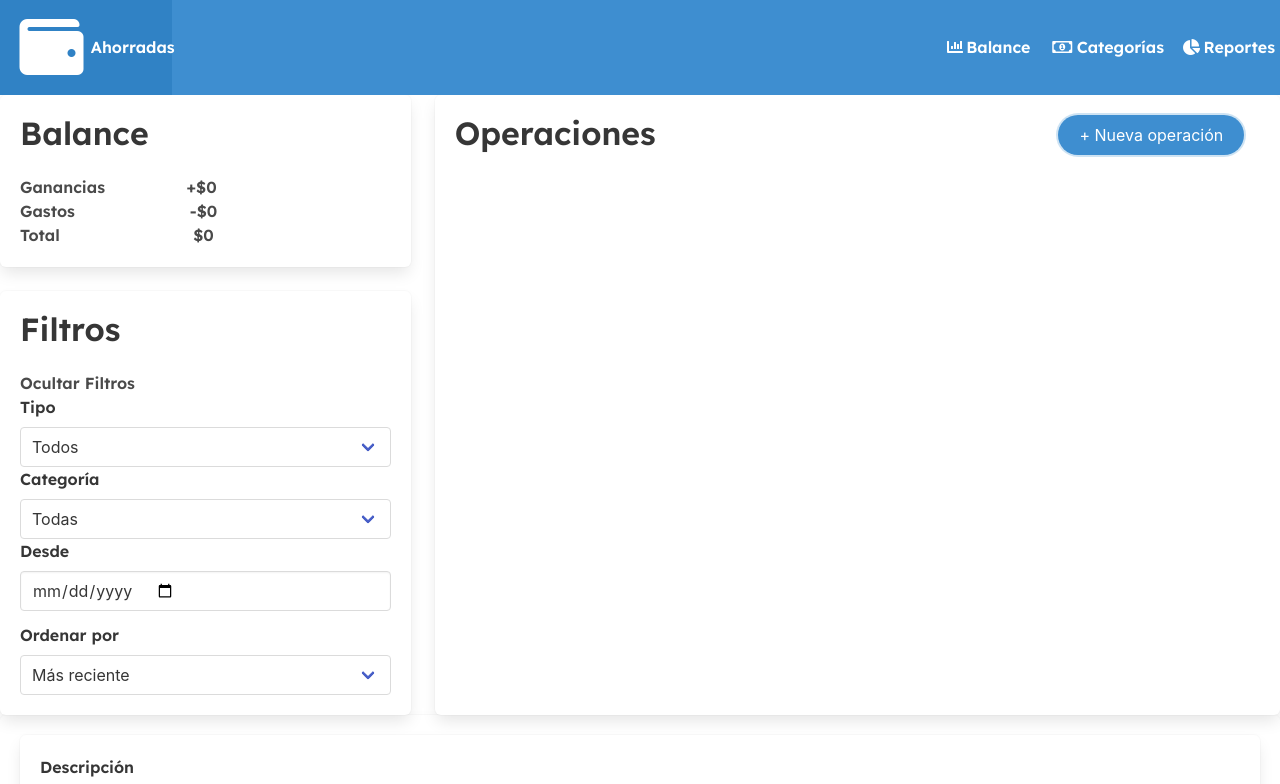
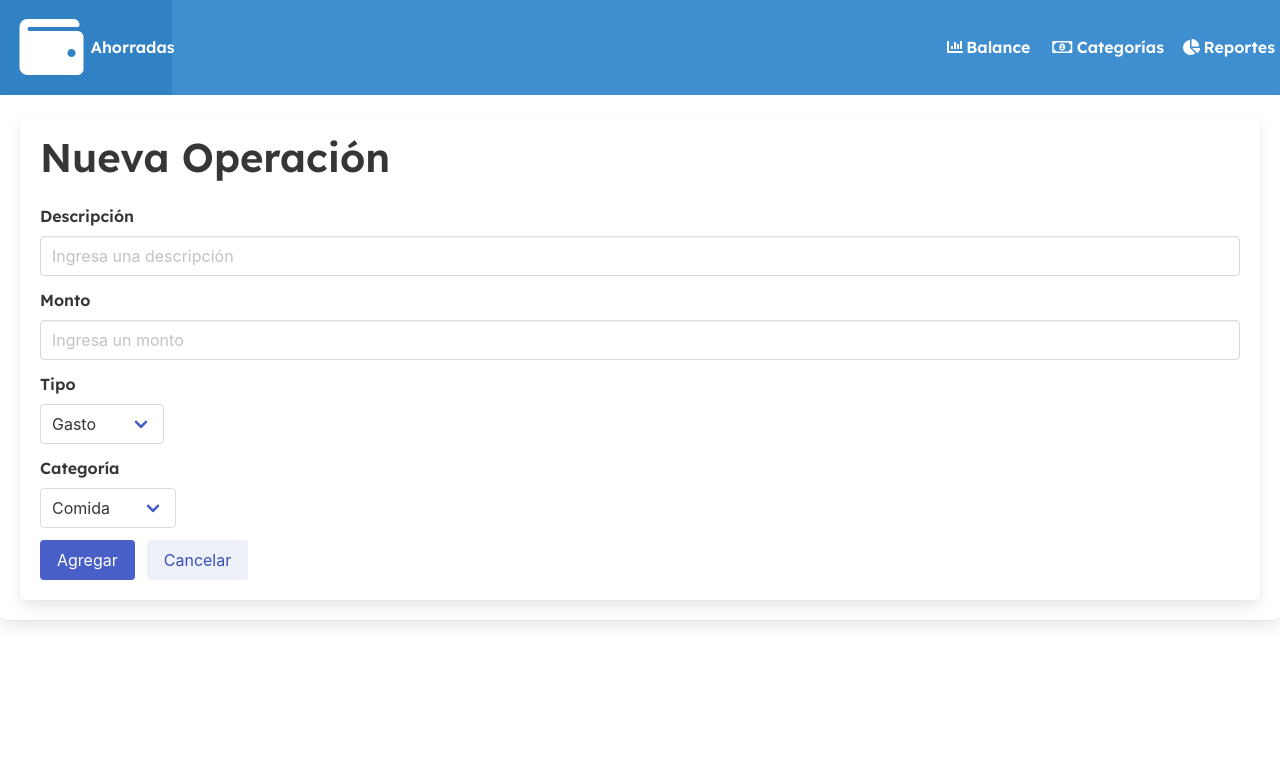
Before and after one commit to agustinasc/proyecto-ahorradas, a plain HTML site: page index.html in a window 1280 px wide. Both pictures are taken after a click on the button "+ Nueva operación". Shown: the top 784 px of the page. Drawn offline with nearby package versions, Linux system fonts and the light colour scheme.

Commit message:
UPDATE/Modificando display de section-new-operation

```diff
--- a/app.js
+++ b/app.js
@@ -1,11 +1,18 @@
-//**** DOM ****
+//********* DOM *********/
 
 const addOperation = document.getElementById("add-operation");
+const balanceSection = document.getElementById('balance-section');
+const newOperationSection = document.getElementById('new-operation-section')
+const balanceButton = document.getElementById('balance-button')
 
-
-
-//**** EVENTS ****/
+//********* EVENTS *********/
 
 addOperation.addEventListener('click', ()=>{
-    alert('funciona')
+    balanceSection.style.display = 'none';
+    newOperationSection.style.display = 'block'
 })
+
+balanceButton.addEventListener('click', ()=>{
+    balanceSection.style.display = 'block';
+    newOperationSection.style.display = 'none'
+})
--- a/index.html
+++ b/index.html
@@ -59,42 +59,7 @@
               <i class="fas fa-chart-pie"></i>
               Reportes
             </a>
-
-            <!-- <div class="navbar-item has-dropdown is-hoverable">
-              <a class="navbar-link">
-                More
-              </a>
-
-              <div class="navbar-dropdown">
-                <a class="navbar-item">
-                  About
-                </a>
-                <a class="navbar-item">
-                  Jobs
-                </a>
-                <a class="navbar-item">
-                  Contact
-                </a>
-                <hr class="navbar-divider">
-                <a class="navbar-item">
-                  Report an issue
-                </a>
-              </div>
-            </div> -->
           </div>
-
-          <!-- <div class="navbar-end">
-            <div class="navbar-item">
-              <div class="buttons">
-                <a class="button is-primary">
-                  <strong>Sign up</strong>
-                </a>
-                <a class="button is-light">
-                  Log in
-                </a>
-              </div>
-            </div>
-          </div> -->
         </div>
         <!------ FIN BOTONES DEL NAV ------>
 
@@ -107,7 +72,7 @@
     <main>
       <!-- **** SECCIÓN DE COLUMNAS-INICIO PARA BALANCE - OPERACIONES Y FILTRO **** -->
 
-      <section class="container-balance">
+      <section id="balance-section" class="container-balance">
 
         <div class="tile is-ancestor">
 
@@ -193,9 +158,11 @@
       </section>
 
       <!------ INICIO SECCION NUEVA OPERACION ------>
-      <section class="box">
+
+      <section id="new-operation-section" class="box">
 
         <form class="box">
+          <h1 class="title is-2">Nueva Operación</h1>
 
           <div class="field">
             <label class="label">Descripción</label>
@@ -250,10 +217,8 @@
         </form>
 
       </section>
-
       <!------ FIN SECCION NUEVA OPERACION ------>
     </main>
-
     <!------ FIN DEL MAIN ------>
 
 
--- a/style.css
+++ b/style.css
@@ -50,6 +50,9 @@
 
 
 /**** + Nueva operación ****/
+#new-operation-section{
+    display: none;
+}
 
 .new-operation{
     display: flex;
```
